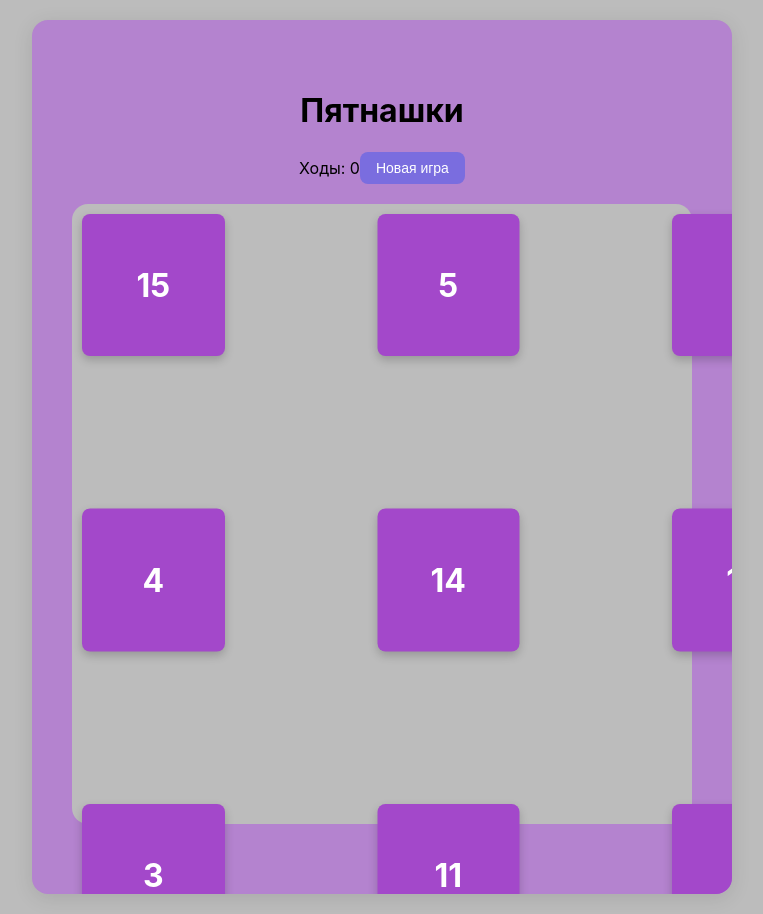
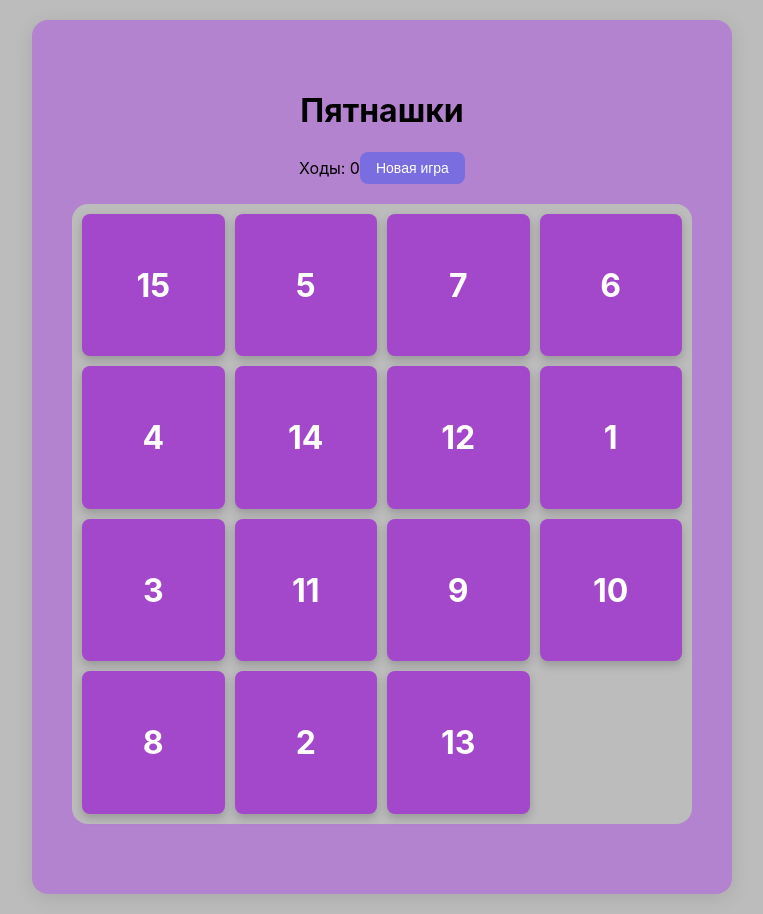
Before and after one commit to twinkkov/pyatnadsh192ie10, a website: page index.html in a window 1280 px wide. Shown: the whole page, without its empty margins (258-1021 px from the left). Drawn offline with Linux system fonts and the light colour scheme.

Commit message:
Описание изменений

```diff
--- a/game.js
+++ b/game.js
@@ -53,23 +53,12 @@ function isSolvable(numbers) {
 
 function renderBoard() {
     boardElement.innerHTML = '';
-
     board.forEach((row, i) => {
         row.forEach((value, j) => {
             const tile = document.createElement('div');
             tile.className = value === 0 ? 'tile empty' : 'tile';
-
-            if (value !== 0) {
-                tile.textContent = value;
-                tile.dataset.row = i;
-                tile.dataset.col = j;
-                tile.style.transform = `translate(${j * 100}%, ${i * 100}%)`;
-                tile.style.transition = 'transform 0.3s ease-in-out'; // Убедимся, что анимация включена
-                tile.addEventListener('click', () => handleTileClick(i, j));
-            } else {
-                tile.style.transform = `translate(${j * 100}%, ${i * 100}%)`;
-            }
-
+            if (value !== 0) tile.textContent = value;
+            tile.addEventListener('click', () => handleTileClick(i, j));
             boardElement.appendChild(tile);
         });
     });
@@ -77,26 +66,15 @@ function renderBoard() {
 
 function handleTileClick(row, col) {
     if (Math.abs(emptyPos.row - row) + Math.abs(emptyPos.col - col) === 1) {
-        const tile = document.querySelector(`.tile[data-row="${row}"][data-col="${col}"]`);
-
-        // Вычисляем новое положение плитки
-        const newTransform = `translate(${emptyPos.col * 100}%, ${emptyPos.row * 100}%)`;
-        tile.style.transform = newTransform;
-
-        // Обновляем состояние доски
         board[emptyPos.row][emptyPos.col] = board[row][col];
         board[row][col] = 0;
         emptyPos = { row, col };
         moves++;
         movesElement.textContent = moves;
-
-        // Перерисовываем доску после завершения анимации
-        setTimeout(() => {
-            renderBoard();
-            if (checkWin()) {
-                messageElement.textContent = 'Поздравляем! Вы выиграли!';
-            }
-        }, 300); // Задержка для завершения анимации
+        renderBoard();
+        if (checkWin()) {
+            messageElement.textContent = 'Поздравляем! Вы выиграли!';
+        }
     }
 }
 
--- a/style.css
+++ b/style.css
@@ -86,7 +86,7 @@ body {
     font-weight: bold;
     border-radius: 8px;
     box-shadow: 0 4px 10px rgba(0, 0, 0, 0.2);
-    transition: transform 0.3s ease-in-out, background 0.3s ease-in-out; /* Плавная анимация перемещения и изменения фона */
+    transition: transform 0.3s ease, background 0.3s ease;
     cursor: pointer;
 }
 
```
